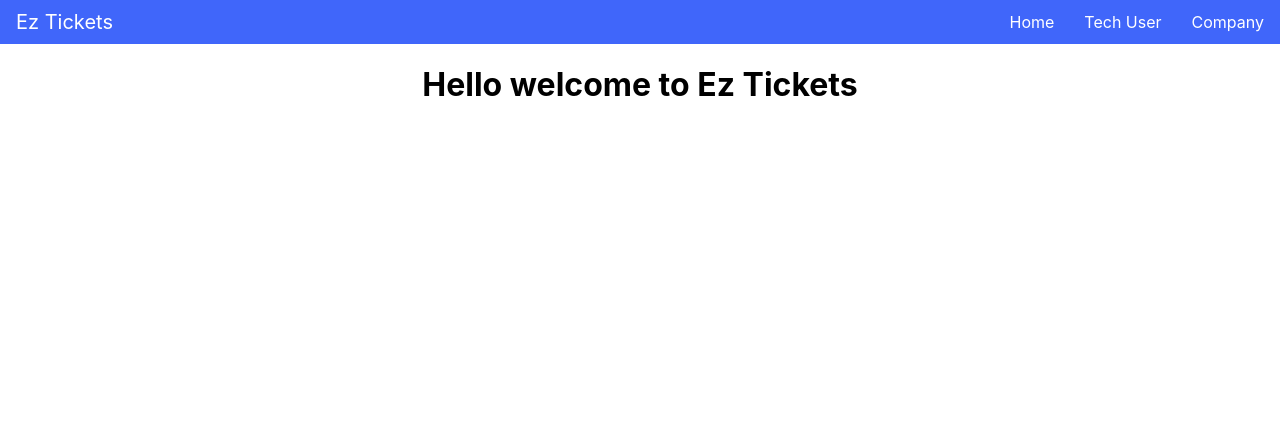
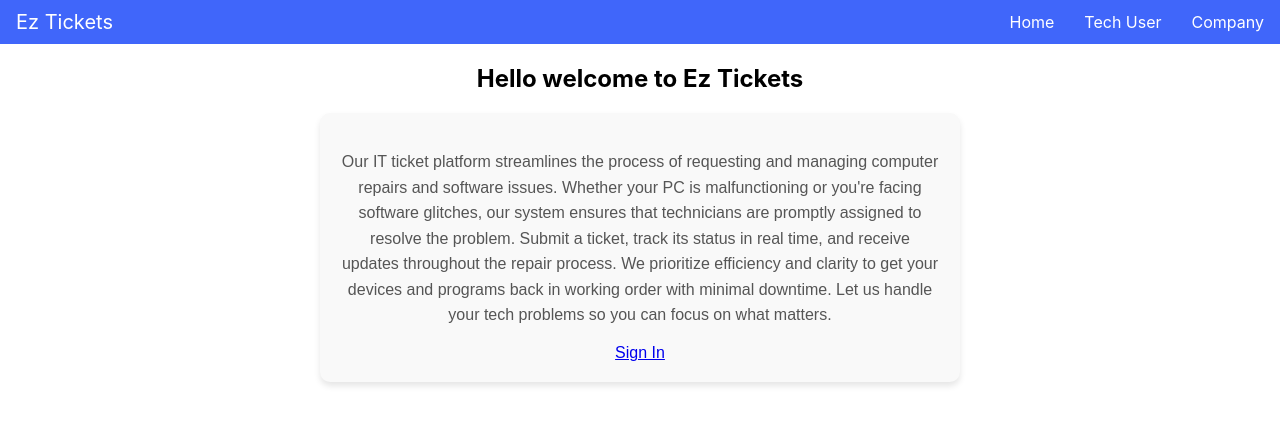
Before and after one commit to Jake-Saurage/CMPS411_EzTicketz_Fall2024, a React (Create React App) app in the folder ezticketz-cmps411/: page / in a window 1280 px wide. Shown: the top 424 px of the page. Built offline with nearby package versions, Linux system fonts and the light colour scheme.

Commit message:
signin added

```diff
--- a/ezticketz-cmps411/src/App.css
+++ b/ezticketz-cmps411/src/App.css
@@ -31,6 +31,28 @@
 
 .App {
   text-align: center;
+}
+.description-container {
+  background-color: #f9f9f9;
+  padding: 20px;
+  border-radius: 10px;
+  box-shadow: 0 4px 6px rgba(0, 0, 0, 0.1);
+  max-width: 600px;
+  margin: 20px auto;
+  font-family: Arial, sans-serif;
+}
+
+.description-container h2 {
+  color: #333;
+  font-size: 24px;
+  margin-bottom: 10px;
+  text-align: center;
+}
+
+.description-container p {
+  color: #555;
+  line-height: 1.6;
+  font-size: 16px;
 }
 
 .App-logo {
--- a/ezticketz-cmps411/src/App.js
+++ b/ezticketz-cmps411/src/App.js
@@ -1,26 +1,24 @@
+import './App.css';
+import NavBar from "./NavBar.js";
 
-import './App.css';
-// import TechsUser from './techUsers.js';
-import NavBar from "./NavBar.js"
+
 function App() {
   return (
-    <div className="App">
-        {/* <img src={logo} className="App-logo" alt="logo" />
-        <p>
-          Edit <code>src/App.js</code> and save to reload.
-        </p>
-        <a
-          className="App-link"
-          href="https://reactjs.org"
-          target="_blank"
-          rel="noopener noreferrer"
-        >
-          Learn React
-        </a> */}
-       <NavBar></NavBar>
-       <div> <h1>Hello welcome to Ez Tickets</h1></div>
 
-    </div>
+      <div className="App">
+        <NavBar/>
+          <h2>Hello welcome to Ez Tickets</h2>
+          <div className="description-container"> <p>Our IT ticket platform streamlines the process of requesting and managing computer repairs and software issues. Whether your PC is malfunctioning or you're facing software glitches,
+         our system ensures that technicians are promptly assigned to resolve the problem. Submit a ticket, track its status in real time,
+         and receive updates throughout the repair process. We prioritize efficiency and clarity to get your devices and programs back in working order with minimal downtime.
+         Let us handle your tech problems so you can focus on what matters.</p>
+            <a href="/signin">Sign In</a> {/* Link to Sign In */}</div>
+
+
+
+
+      </div>
+
   );
 }
 
--- /dev/null
+++ b/ezticketz-cmps411/src/SignIn.js
@@ -0,0 +1,68 @@
+import React, { useState } from 'react';
+import { useNavigate } from 'react-router-dom';
+
+const SignIn = () => {
+  const [username, setUsername] = useState('');
+  const [password, setPassword] = useState('');
+  const [error, setError] = useState('');
+  const navigate = useNavigate(); // Use useNavigate instead of useHistory
+
+  const handleSignIn = () => {
+    // Fetch Tech Users from your API or use existing user data
+    fetch('http://localhost:5000/api/techusers')
+      .then(response => response.json())
+      .then(users => {
+        // Check if the username and password match any Tech User
+        const foundUser = users.find(user => user.username === username && user.password === password);
+if (foundUser) {
+          // Redirect to homepage for Tech Users
+          navigate('/home'); // Use navigate instead of history.push
+        } else {
+          // If not found in Tech Users, fetch Client Users
+          fetch('http://localhost:5000/api/clients')
+            .then(response => response.json())
+            .then(clients => {
+              const foundClient = clients.find(client => client.email === username && client.phone === password);
+
+              if (foundClient) {
+                // Redirect to homepage for Clients
+                navigate('/home'); // Use navigate instead of history.push
+              } else {
+                // Set error if no user is found
+                setError('Invalid username or password');
+              }
+            });
+        }
+      });
+  };
+
+  return (
+    <div>
+      <h2>Sign In</h2>
+      <div>
+        <label>
+          Username / Email:
+          <input
+            type="text"
+            value={username}
+            onChange={(e) => setUsername(e.target.value)}
+          />
+        </label>
+      </div>
+      <div>
+        <label>
+          Password:
+          <input
+            type="password"
+            value={password}
+            onChange={(e) => setPassword(e.target.value)}
+          />
+        </label>
+      </div>
+      {error && <p style={{ color: 'red' }}>{error}</p>}
+      <button onClick={handleSignIn}>Sign In</button>
+    </div>
+  );
+};
+
+export default SignIn;
```
Also changed, not shown: ezticketz-cmps411/src/index.js (+6 -2 lines).
